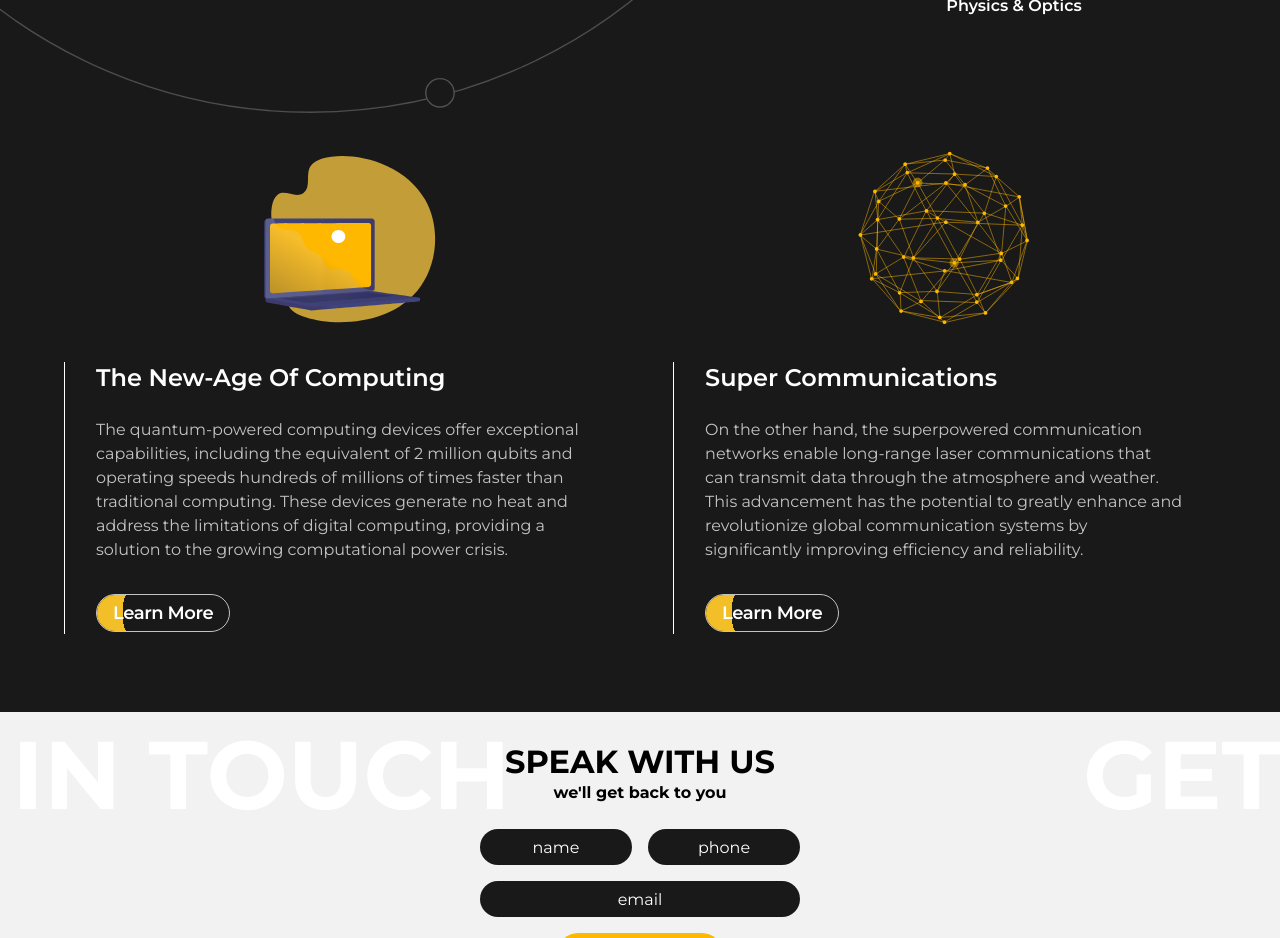
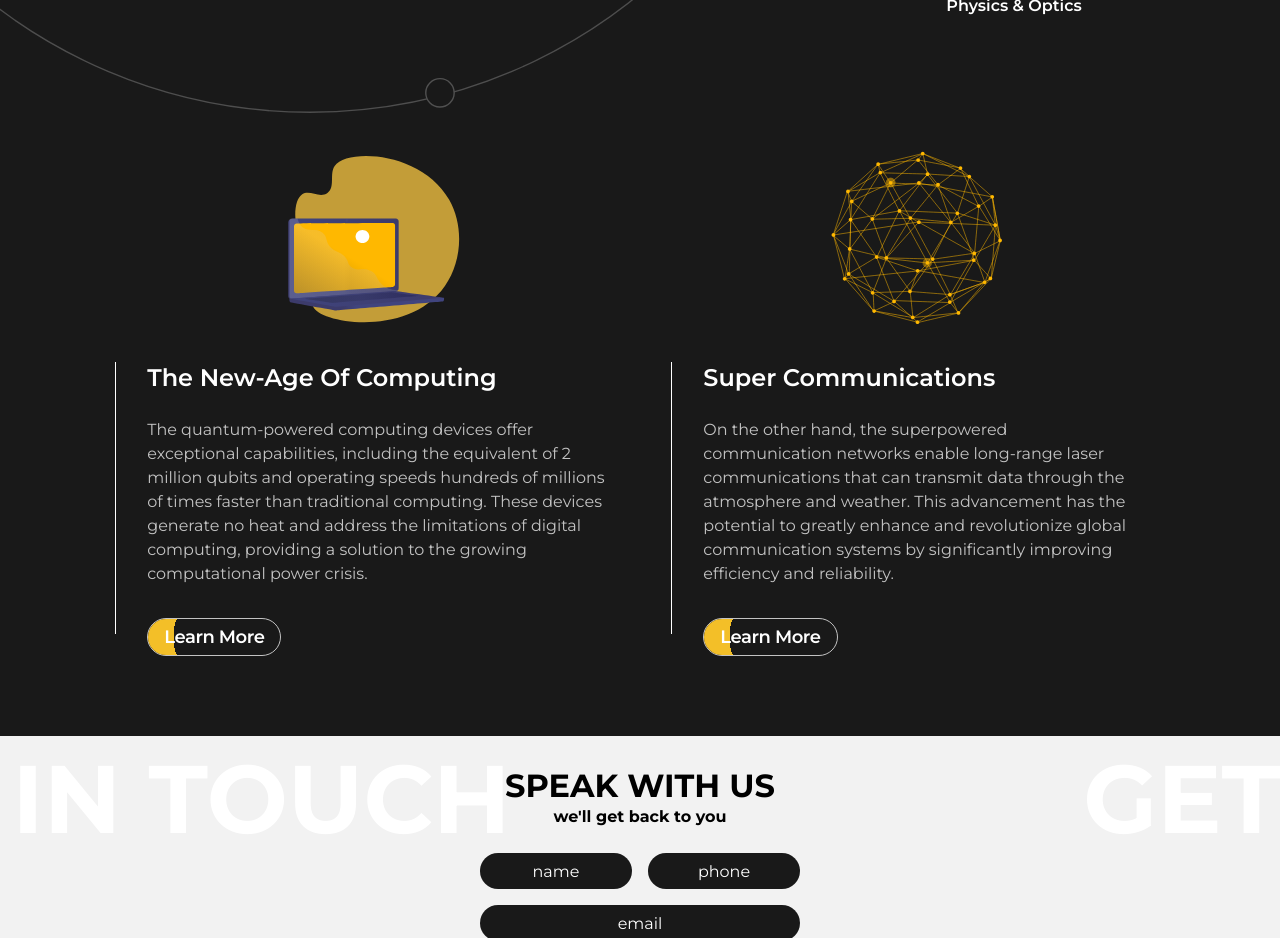
Before and after one commit to MuyazRJ/HebraTech, a Next.js app: page / in a window 1280 px wide. Shown: the part 2180-3118 px from the top of the page. Built offline with nearby package versions, Linux system fonts and the light colour scheme.

Commit message:
preloader

```diff
--- a/components/InfoLanding.tsx
+++ b/components/InfoLanding.tsx
@@ -10,7 +10,7 @@ const InfoLanding = () => {
         <div className="bg-main-black xl:pt-20 pt-8 h-full items-center pb-20">
             <div className="mt-4 w-[75%] z-[1] mb-10 mx-auto lg:hidden" style={{borderBottom: '2px solid rgba(255, 255, 255, .75)'}}/>
 
-            <div className="mx-auto flex-col items-center justify-center flex lg:flex-row lg:w-[85%] lg:gap-[6rem] max-w-[1600px]">
+            <div className="mx-auto flex-col items-center justify-center flex lg:flex-row lg:w-[77%] lg:gap-[6rem] max-w-[1320px] 3xl:w-[66%]">
                 <div className="info_container">
                 <div className="relative"><Lottie autoPlay={true} loop={true} animationData={infoAData} className="w-[130px] lg:w-[150px] xl:w-[200px] 3xl:w-[230px] h-auto"/></div>
 
```
